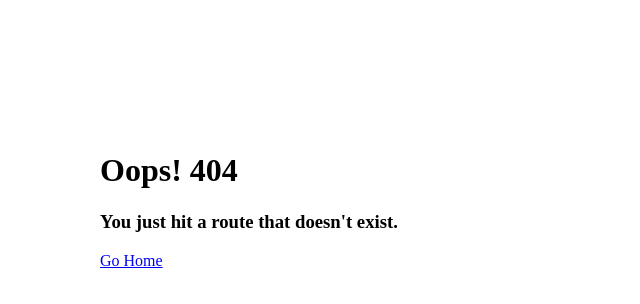
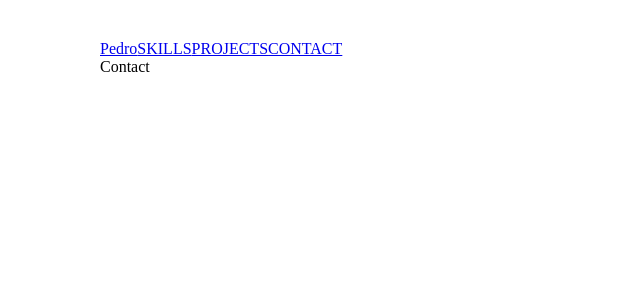
Before and after one commit to rihor/portfolio, a Gatsby site: page /contact in a window 1280 px wide. Before the commit this address had no page. Shown: the whole page, without its empty margins (0-640 px from the left). Built offline with nearby package versions, Linux system fonts and the light colour scheme; Gatsby itself is replaced by a stand-in of ours.

Commit message:
Fixing some types

```diff
--- a/src/components/layout.tsx
+++ b/src/components/layout.tsx
@@ -1,9 +1,12 @@
 import React from "react";
 import styled, { ThemeProvider } from "styled-components";
-import { useStaticQuery, graphql } from "gatsby";
 
 import DefaultTheme from "../styles/themes/default";
-import { Link } from "./link";
+import { Nav } from "./nav";
+
+type Props = {
+  children: React.ReactNode;
+};
 
 const Container = styled.div`
   margin: 0 auto;
@@ -11,36 +14,13 @@ const Container = styled.div`
   padding: 2rem;
 `;
 
-const Title = styled.h1`
-  font-size: ${props => (props.theme.screens.sm ? "1.8rem" : "2.2rem")};
-  margin: 20px 0px;
-  color: white;
-`;
-
-const Layout: React.FC = ({ children }) => {
-  const data = useStaticQuery(graphql`
-    query SiteTitleQuery {
-      site {
-        siteMetadata {
-          title
-        }
-      }
-    }
-  `);
-
-  const { title } = data.site.siteMetadata;
-
-  return (
+const Layout: React.FC<Props> = ({ children }) => (
   <ThemeProvider theme={DefaultTheme}>
     <Container>
-        <Link to="/">
-          <Title>{title.toUpperCase()}</Title>
-        </Link>
-        <br />
+      <Nav />
       <main>{children}</main>
     </Container>
   </ThemeProvider>
 );
-};
 
 export { Layout };
--- /dev/null
+++ b/src/components/nav.tsx
@@ -0,0 +1,17 @@
+import React from "react";
+import { Link } from "gatsby";
+
+function Nav(): React.ReactElement {
+  return (
+    <header>
+      <nav>
+        <Link to="/">Pedro</Link>
+        <Link to="/skills">SKILLS</Link>
+        <Link to="/projects">PROJECTS</Link>
+        <Link to="/contact">CONTACT</Link>
+      </nav>
+    </header>
+  );
+}
+
+export { Nav };
--- a/src/components/seo.tsx
+++ b/src/components/seo.tsx
@@ -15,9 +15,10 @@ type Props = {
   keywords?: string[];
   meta?: MetaItem[];
   image?: string;
+  themeColor?: string;
 };
 
-const SEO: React.FC<Props> = props => {
+function SEO(props: Props): React.ReactElement {
   const data = useStaticQuery(graphql`
     {
       site {
@@ -126,8 +127,12 @@ const SEO: React.FC<Props> = props => {
       // titleTemplate={`%s | ${siteTitle}`}
       meta={metaData}
       link={linkData}
-    />
+    >
+      {props.themeColor && (
+        <meta content={props.themeColor} name="theme-color" />
+      )}
+    </Helmet>
   );
-};
+}
 
 export { SEO };
--- /dev/null
+++ b/src/pages/contact.tsx
@@ -0,0 +1,7 @@
+import React from "react";
+
+import { Layout } from "../components/layout";
+
+export default function Contact() {
+  return <Layout>Contact</Layout>;
+}
```
Also changed, not shown: src/pages/projects.tsx (added, +7 -0 lines), src/pages/skills.tsx (added, +7 -0 lines). Lines whose indentation alone changed are shown as unchanged.
